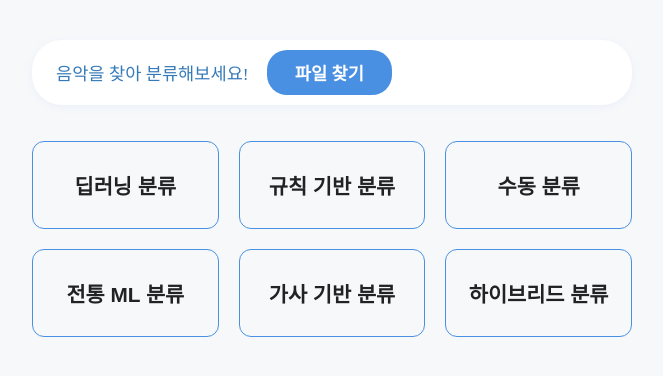
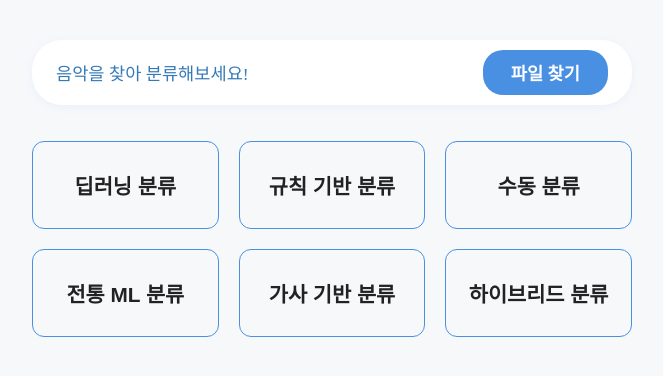
Before and after one commit to imsang27/Music-Classification, a Flask app: page / in a window 1280 px wide. Shown: the top 376 px of the page, without its empty margins (308-971 px from the left). Run offline with Flask 3, Linux system fonts and the light colour scheme; parts of the project's set-up code (start-up, migrations or seed data) failed here and were passed over.

Commit message:
UI: 파일 업로드 영역의 레이아웃 및 스타일 개선
- 파일 업로드 영역의 CTA 텍스트와 레이아웃을 조정하여 사용자 경험을 향상시킴
- 새로운 스타일 클래스를 추가하여 텍스트 가독성을 높이고, 파일 선택 버튼과 파일 이름 표시를 더 나은 방식으로 배치함

```diff
--- a/webapp/templates/index.html
+++ b/webapp/templates/index.html
@@ -24,7 +24,19 @@
             padding: 10px 24px;
             margin-bottom: 36px;
             min-width: 420px;
+            justify-content: space-between;
             gap: 18px;
+        }
+        .file-search-bar .cta-text {
+            font-size: 1.1rem;
+            font-weight: 500;
+            color: #357ab8;
+            white-space: nowrap;
+        }
+        .file-search-bar .right-group {
+            display: flex;
+            align-items: center;
+            gap: 10px;
         }
         .file-label {
             background: #4a90e2;
@@ -34,7 +46,7 @@
             padding: 10px 28px;
             cursor: pointer;
             font-size: 1.1rem;
-            margin-right: 18px;
+            margin-right: 0;
             border: none;
             transition: background 0.2s;
         }
@@ -86,12 +98,6 @@
             background: #f0f2f5;
             outline: none;
         }
-        .cta-text {
-            font-size: 1.1rem;
-            font-weight: 500;
-            color: #357ab8;
-            white-space: nowrap;
-        }
     </style>
 </head>
 <body>
@@ -99,9 +105,11 @@
         <form action="{{ url_for('classify') }}" method="post" enctype="multipart/form-data">
             <div class="file-search-bar">
                 <span class="cta-text">음악을 찾아 분류해보세요!</span>
-                <label for="audio_file" class="file-label">파일 찾기</label>
-                <input type="file" id="audio_file" name="audio_file" required onchange="updateFileName()">
-                <span id="file-name"></span>
+                <div class="right-group">
+                    <span id="file-name"></span>
+                    <label for="audio_file" class="file-label">파일 찾기</label>
+                    <input type="file" id="audio_file" name="audio_file" required onchange="updateFileName()">
+                </div>
             </div>
             <div class="button-group">
                 <button type="submit" class="big-btn" name="action" value="cnn">딥러닝 분류</button>
```
